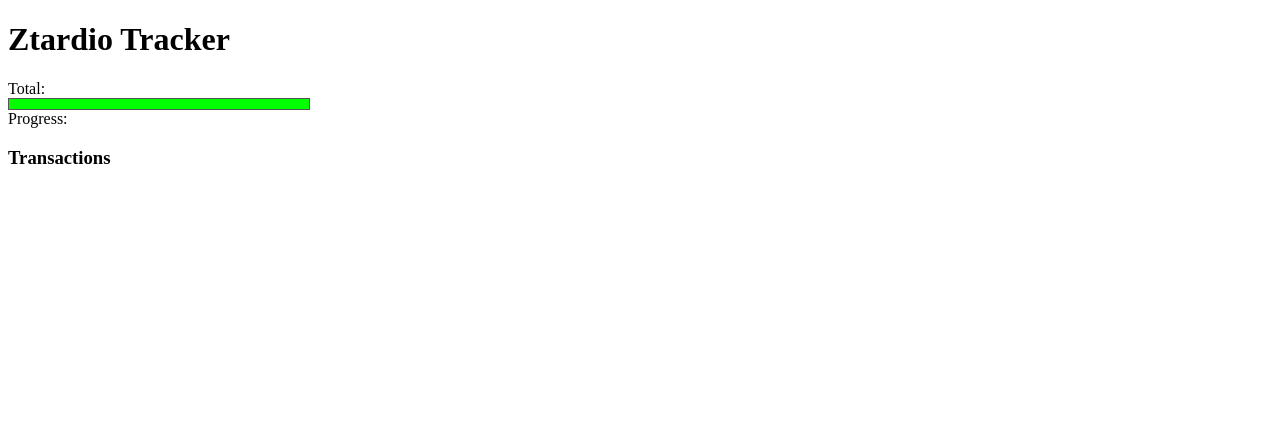
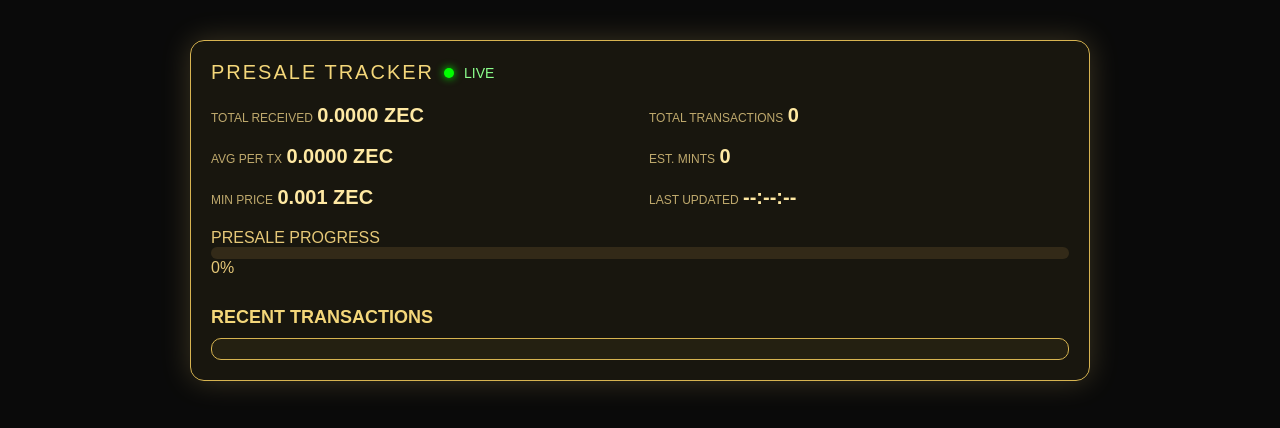
Before and after one commit to Sikron1996/Ztardios, a plain HTML site: page index.html in a window 1280 px wide. Drawn offline with Linux system fonts and the light colour scheme; no server answers.

Commit message:
Add files via upload

```diff
--- /dev/null
+++ b/app.js
@@ -0,0 +1,34 @@
+
+function nowTime(){
+ const d=new Date();
+ return d.toLocaleTimeString('uk-UA',{hour12:false});
+}
+
+async function loadStats(){
+ try{
+   const r=await fetch('/api/stats');
+   const d=await r.json();
+
+   document.getElementById('total').textContent=d.total.toFixed(4)+' ZEC';
+   document.getElementById('txcount').textContent=d.count;
+   document.getElementById('avg').textContent=d.avg.toFixed(4)+' ZEC';
+   document.getElementById('mints').textContent=d.count;
+   document.getElementById('updated').textContent=nowTime();
+   document.getElementById('progress').textContent=d.progress+'%';
+   document.getElementById('bar').style.width=d.progress+'%';
+
+   const tx=document.getElementById('tx');
+   tx.innerHTML='';
+   d.txs.forEach(t=>{
+     const div=document.createElement('div');
+     div.className='txitem';
+     div.textContent=t.txid.substring(0,12)+'...  +'+t.amount+' ZEC';
+     tx.appendChild(div);
+   });
+
+ }catch(e){
+   console.log(e);
+ }
+}
+setInterval(loadStats,4000);
+window.onload=loadStats;
--- a/index.html
+++ b/index.html
@@ -2,36 +2,62 @@
 <html lang="uk">
 <head>
 <meta charset="UTF-8">
-<title>Ztardio Presale Tracker</title>
-<script>
-async function loadStats(){
- const r = await fetch('/api/stats');
- const d = await r.json();
- document.getElementById('total').textContent=d.total.toFixed(4)+' ZEC';
- document.getElementById('progress').textContent=d.progress+'%';
- document.getElementById('bar').style.width=d.progress+'%';
- const list=document.getElementById('tx');
- list.innerHTML='';
- d.txs.forEach(t=>{
-   const li=document.createElement('div');
-   li.textContent=t.txid+' +'+t.amount+' ZEC';
-   list.appendChild(li);
- });
-}
-setInterval(loadStats,5000);
-window.onload=loadStats;
-</script>
-<style>
-#bar{height:10px;background:#0f0;}
-#container{width:300px;border:1px solid #555;}
-</style>
+<title>Ztardio • Presale Tracker</title>
+<link rel="stylesheet" href="style.css">
+<script defer src="app.js"></script>
 </head>
 <body>
-<h1>Ztardio Tracker</h1>
-<div>Total: <span id="total"></span></div>
-<div id="container"><div id="bar"></div></div>
-<div>Progress: <span id="progress"></span></div>
-<h3>Transactions</h3>
-<div id="tx"></div>
+<div class="container">
+
+<div class="tracker-box">
+<div class="header-row">
+<span class="title">PRESALE TRACKER</span>
+<span class="live-dot"></span>
+<span class="live-text">LIVE</span>
+</div>
+
+<div class="stats-grid">
+<div class="stat">
+<span class="label">TOTAL RECEIVED</span>
+<span class="value" id="total">0.0000 ZEC</span>
+</div>
+
+<div class="stat">
+<span class="label">TOTAL TRANSACTIONS</span>
+<span class="value" id="txcount">0</span>
+</div>
+
+<div class="stat">
+<span class="label">AVG PER TX</span>
+<span class="value" id="avg">0.0000 ZEC</span>
+</div>
+
+<div class="stat">
+<span class="label">EST. MINTS</span>
+<span class="value" id="mints">0</span>
+</div>
+
+<div class="stat">
+<span class="label">MIN PRICE</span>
+<span class="value">0.001 ZEC</span>
+</div>
+
+<div class="stat">
+<span class="label">LAST UPDATED</span>
+<span class="value" id="updated">--:--:--</span>
+</div>
+</div>
+
+<div class="progress-box">
+<span class="label">PRESALE PROGRESS</span>
+<div class="progress-line"><div id="bar"></div></div>
+<span class="percent" id="progress">0%</span>
+</div>
+
+<h3 class="section-title">RECENT TRANSACTIONS</h3>
+<div class="txlist" id="tx"></div>
+
+</div>
+</div>
 </body>
 </html>
--- /dev/null
+++ b/style.css
@@ -0,0 +1,18 @@
+
+body{background:#0a0a0a;margin:0;font-family:Arial;color:#e6c878;}
+.container{max-width:900px;margin:20px auto;padding:20px;}
+.tracker-box{background:rgba(255,215,80,0.06);border:1px solid #d7b451;border-radius:14px;padding:20px;box-shadow:0 0 30px rgba(255,218,124,0.2);}
+.header-row{display:flex;align-items:center;gap:10px;}
+.title{font-size:20px;letter-spacing:2px;color:#f4d77a;}
+.live-dot{width:10px;height:10px;background:#0f0;border-radius:50%;box-shadow:0 0 8px #0f0;}
+.live-text{color:#8cff8c;font-size:14px;}
+.stats-grid{display:grid;grid-template-columns:repeat(2,1fr);gap:18px;margin-top:20px;}
+.stat .label{font-size:12px;color:#bfa96d;}
+.stat .value{font-size:20px;font-weight:bold;color:#ffe9a3;}
+.progress-box{margin-top:20px;}
+.progress-line{width:100%;height:12px;background:#332a18;border-radius:6px;overflow:hidden;}
+#bar{height:12px;width:0%;background:#ffcc4d;transition:0.3s;}
+.section-title{margin-top:30px;margin-bottom:10px;color:#f4d77a;font-size:18px;}
+.txlist{border:1px solid #d7b451;border-radius:10px;padding:10px;max-height:400px;overflow-y:auto;background:rgba(255,215,80,0.05);}
+.txitem{padding:8px 0;border-bottom:1px solid #333;font-size:14px;color:#ffe399;}
+.txitem:last-child{border-bottom:none;}
```
